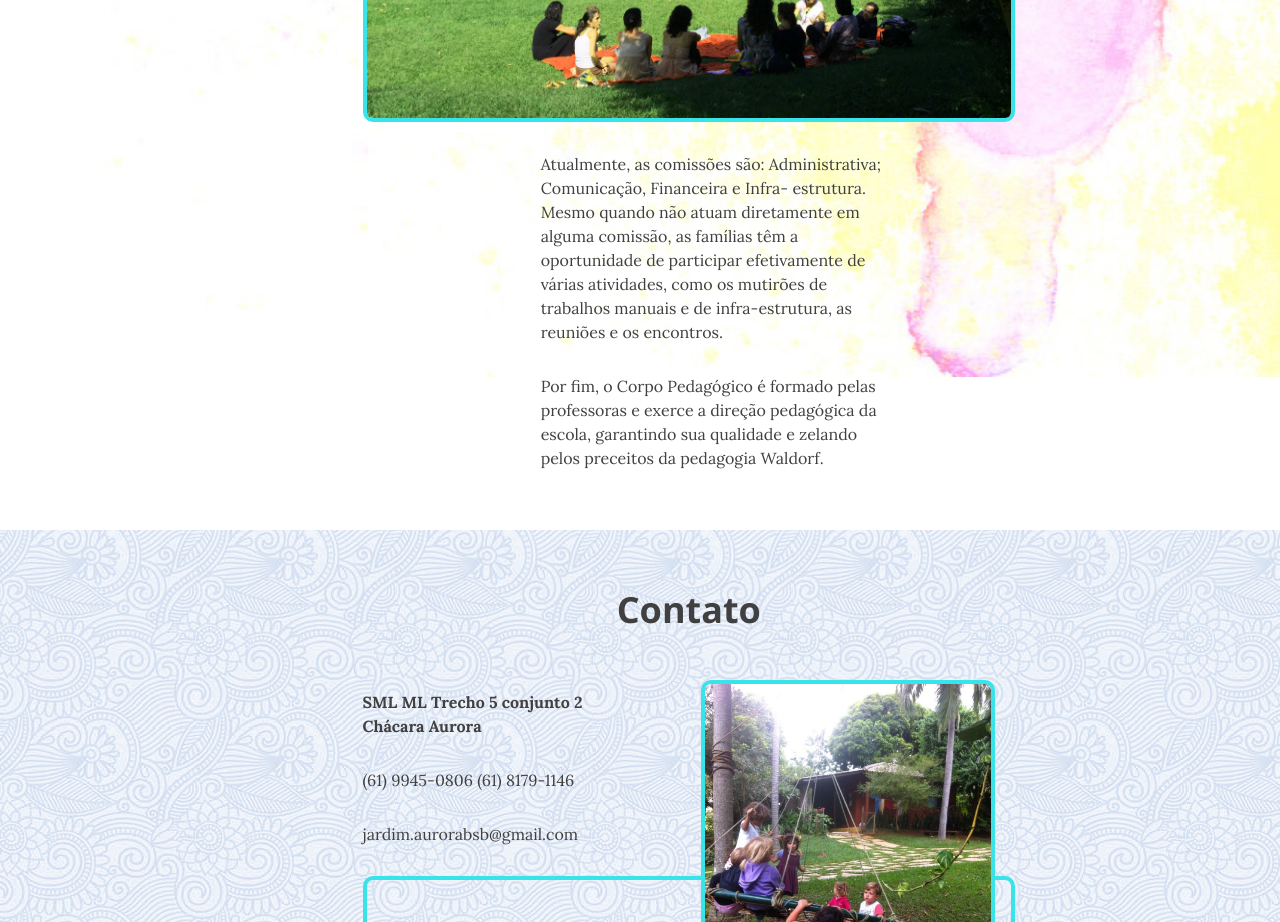
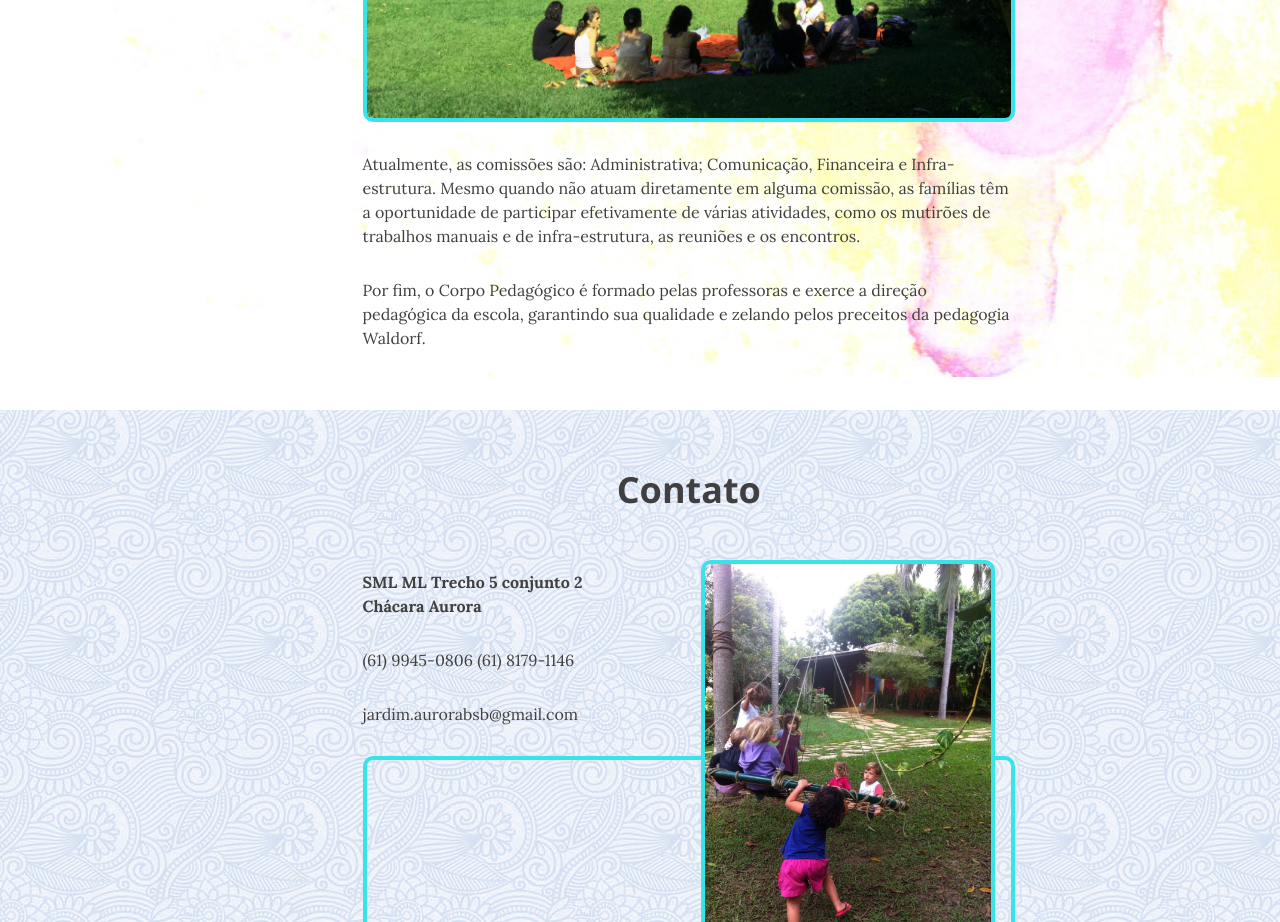
Before and after one commit to brunopedroso/jardimaurora, a plain HTML site: page index.html in a window 1280 px wide. Shown: the part 4360-5282 px from the top of the page. Drawn offline with nearby package versions, Linux system fonts and the light colour scheme; some packages are replaced by stand-ins of ours.

Commit message:
conserto

```diff
--- a/index.html
+++ b/index.html
@@ -303,7 +303,6 @@
 
                     <img src='img/pais.JPG' style='width:100%' class='foto'>
 
-                <div class="col-lg-7 col-lg-offset-3 col-md-10 col-md-offset-1">
                     <p>
                       Atualmente, as comissões são: Administrativa; Comunicação, Financeira e Infra-
                       estrutura. Mesmo quando não atuam diretamente em alguma comissão, as famílias
```
